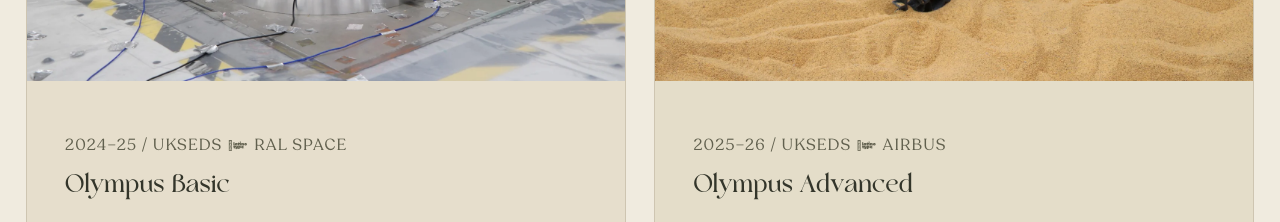
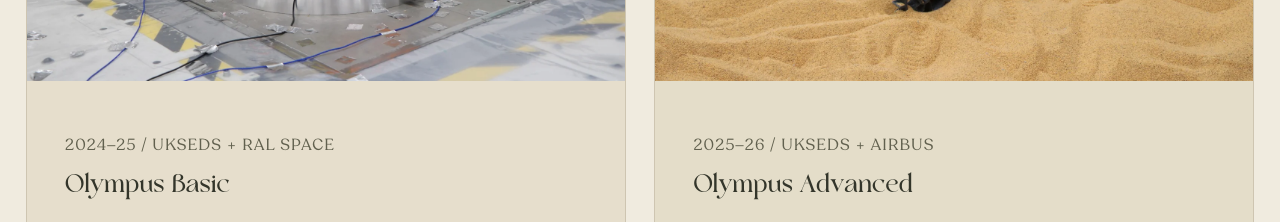
Before and after one commit to Mobolade0/portfolio, a Next.js app: page /marshgazers in a window 1280 px wide. Shown: the part 3340-3562 px from the top of the page. Built offline with nearby package versions, Linux system fonts and the light colour scheme.

Commit message:
Prevent Recoleta DEMO mark by restricting glyph coverage and replacing branded separators

```diff
--- a/app/globals.css
+++ b/app/globals.css
@@ -7,6 +7,9 @@
   font-weight: 400;
   font-style: normal;
   font-display: swap;
+  /* Allow only audited basic Latin glyphs. Symbols, ligatures, and accents
+     use Georgia rather than the demo font's replacement artwork. */
+  unicode-range: U+0020-0024, U+0026-003B, U+003F-005A, U+0061-007A;
 }
 @font-face {
 
@@ -54,7 +57,7 @@ body {
   font-family: "Recoleta", Georgia, "Times New Roman", serif;
   font-weight: 400;
   font-variant-ligatures: none;
-  font-feature-settings: "liga" 0, "clig" 0, "dlig" 0;
+  font-feature-settings: "liga" 0, "clig" 0, "dlig" 0, "ss01" 0, "salt" 0;
   font-size: 1rem;
   line-height: 1.6;
 
@@ -2215,7 +2218,7 @@ body { font-size: clamp(1.125rem, 1.25vw, 1.5rem); }
    This leaves the font file unchanged and preserves the words as typed. */
 html, body {
   font-variant-ligatures: none;
-  font-feature-settings: "liga" 0, "clig" 0, "dlig" 0;
+  font-feature-settings: "liga" 0, "clig" 0, "dlig" 0, "ss01" 0, "salt" 0;
 }
 
 /* Recoleta demo: keep standard letters in navigation.
--- a/components/dr-hex-study.tsx
+++ b/components/dr-hex-study.tsx
@@ -28,7 +28,7 @@ export function DrHexStudy({ project }: { project: Project }) {
   return <article className="dr-hex-study project-story-study" ref={study}>
     <header className="hex-hero">
       <div className="hex-intro">
-        <p className="eyebrow hex-enter">UCL × IBM / Second Year, Final Term Industrial Project</p>
+        <p className="eyebrow hex-enter">UCL + IBM / Second Year, Final Term Industrial Project</p>
         <h1><span className="hex-title">DR HEX</span></h1>
         <p className="hex-summary hex-enter">A six-legged prototype exploring how robots could help responders reach people in unsafe environments.</p>
 
--- a/components/marshgazers-overview.tsx
+++ b/components/marshgazers-overview.tsx
@@ -13,8 +13,8 @@ export function MarshGazersOverview() {
     <section className="hex-section hex-section-tinted"><div className="hex-section-inner marsh-story-grid marsh-founders-grid"><div data-reveal><p className="eyebrow">The genesis of the team</p><h2>One idea.<br />Four co-founders.</h2><p className="hex-section-lead">Fahd Adel had the original dream and took the first step, bringing together a preliminary team. Sean, Dami and I joined him as co-founders, helping turn his vision into MarshGazers and laying the foundations for our first rover competition.</p><p className="hex-section-lead">Fahd captained our 2024–25 Basic Stream entry. For the 2025–26 Advanced Stream, Sean became captain, with Dami and me as vice captains, bringing experienced members and new recruits into the next mission.</p></div><figure className="marsh-story-photo" data-reveal><img src="/media/marshgazers/founders.webp" alt="MarshGazers co-founders, from left to right: Yusuf, Sean, Dami and Fahd" width={1600} height={1066} loading="lazy" /><figcaption>From left: Yusuf, Sean, Dami and Fahd.</figcaption></figure></div></section>
     <section className="hex-section hex-section-espresso"><div className="hex-section-inner" data-reveal><p className="eyebrow">02 / A national stage</p><h2>Put our learning<br />to the test.</h2><p className="hex-section-lead">The Olympus Rover Trials challenge university teams to design, build and operate a rover for an analogue Mars mission. Organised by UKSEDS with support from Airbus and RAL Space, the competition brings planetary exploration into a practical engineering challenge.</p><p className="hex-section-lead">For us, it was a chance to apply our Robotics and Artificial Intelligence degree on a national stage: connecting mechanical design, embedded electronics and software while learning to communicate, make decisions and deliver as a team.</p><p className="hex-section-lead">Our first rover explored through a camera. The next aimed to collect regolith samples, engaging with the challenge of understanding and using resources already on Mars.</p><div className="marsh-partners" aria-label="Competition organisations"><img src="/media/partners/ukseds.png" alt="UKSEDS" width={1989} height={528} loading="lazy" /><img src="/media/partners/airbus.png" alt="Airbus" width={2048} height={758} loading="lazy" /><img src="/media/partners/ral-space.png" alt="RAL Space" width={476} height={148} loading="lazy" /></div></div></section>
     <section className="hex-section" aria-labelledby="marsh-missions"><div className="hex-section-inner"><div data-reveal><p className="eyebrow">03 / Two seasons, two missions</p><h2 id="marsh-missions">The rovers we built.</h2></div><div className="marsh-competition-grid">
-      <Link className="marsh-competition-card" href="/projects/olympus-basic" data-reveal><img src="/media/olympus-basic/rover-ral-space.webp" alt="Tracked Basic Stream rover on the vibration bed at RAL Space" width={1600} height={1066} loading="lazy" /><div><p className="eyebrow">2024–25 / UKSEDS × RAL Space</p><h3>Olympus Basic</h3><p>Teleoperated reconnaissance. Tracks, a two-joint camera arm and QR image collection.</p><span>Explore the first season <InlineArrow /></span></div></Link>
-      <Link className="marsh-competition-card marsh-competition-advanced" href="/projects/olympus-advanced" data-reveal style={{transitionDelay:"180ms"}}><img src="/media/olympus-advanced/rover-sand.webp" alt="Advanced Stream rover close up on the sand course" width={1600} height={1066} loading="lazy" /><div><p className="eyebrow">2025–26 / UKSEDS × Airbus</p><h3>Olympus Advanced</h3><p>Planetary sampling. Four-wheel mobility, a RASSOR-inspired drum and a design towards autonomy.</p><span>Explore the next mission <InlineArrow /></span></div></Link>
+      <Link className="marsh-competition-card" href="/projects/olympus-basic" data-reveal><img src="/media/olympus-basic/rover-ral-space.webp" alt="Tracked Basic Stream rover on the vibration bed at RAL Space" width={1600} height={1066} loading="lazy" /><div><p className="eyebrow">2024–25 / UKSEDS + RAL Space</p><h3>Olympus Basic</h3><p>Teleoperated reconnaissance. Tracks, a two-joint camera arm and QR image collection.</p><span>Explore the first season <InlineArrow /></span></div></Link>
+      <Link className="marsh-competition-card marsh-competition-advanced" href="/projects/olympus-advanced" data-reveal style={{transitionDelay:"180ms"}}><img src="/media/olympus-advanced/rover-sand.webp" alt="Advanced Stream rover close up on the sand course" width={1600} height={1066} loading="lazy" /><div><p className="eyebrow">2025–26 / UKSEDS + Airbus</p><h3>Olympus Advanced</h3><p>Planetary sampling. Four-wheel mobility, a RASSOR-inspired drum and a design towards autonomy.</p><span>Explore the next mission <InlineArrow /></span></div></Link>
     </div></div></section>
     <section className="hex-section hex-section-tinted" aria-labelledby="marsh-awards"><div className="hex-section-inner"><div data-reveal><p className="eyebrow">04 / Recognition along the way</p><h2 id="marsh-awards">What we brought home.</h2></div><div className="marsh-awards"><div className="hex-story-card" data-reveal><p className="eyebrow">Basic Stream / 2024–25</p><Crown className="award-crown award-silver" aria-label="Silver crown"/><h3>2nd place nationally</h3><p>Best Automation Award<br />Best Outreach Award</p></div><div className="hex-story-card" data-reveal style={{transitionDelay:"180ms"}}><p className="eyebrow">Advanced Stream / 2025–26</p><Crown className="award-crown award-bronze" aria-label="Bronze crown"/><h3>3rd place nationally</h3><p>Best Critical Design Review.</p></div></div></div></section>
   </article>;
```
Also changed, not shown: components/ibm-experience-story.tsx (+1 -1 lines).
